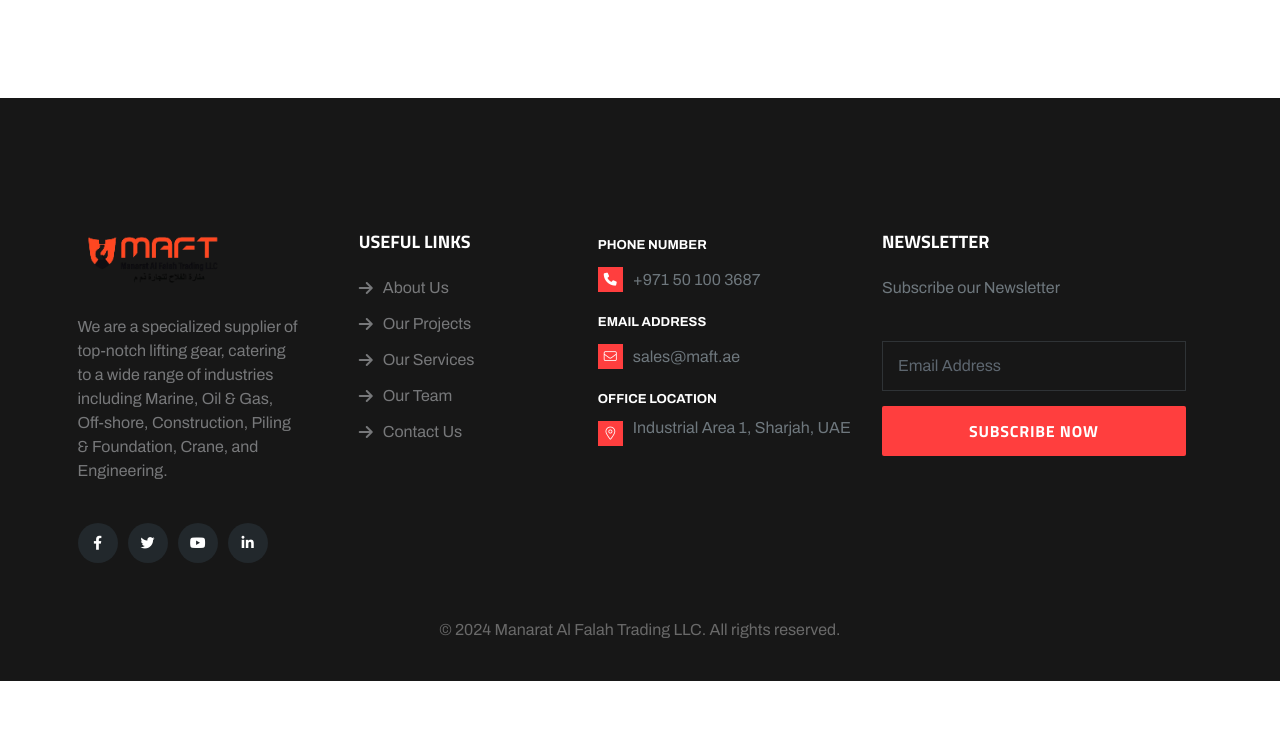
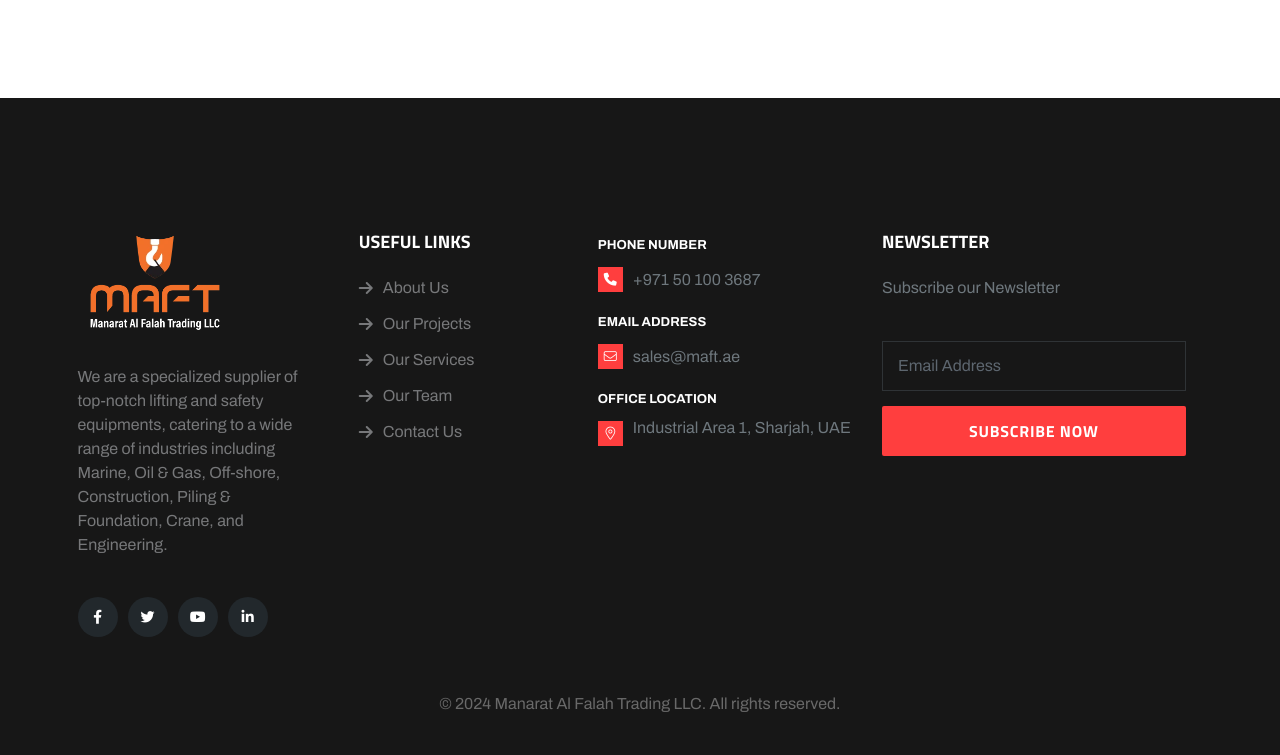
Before and after one commit to cyberneticstvm/maft, a Laravel app: page / in a window 1280 px wide. Shown: the part 4400-5155 px from the top of the page. Before the commit the page ends 5081 px from the top, so only its background shows below. Run offline with Laravel 12, Linux system fonts and the light colour scheme; some libraries are stand-ins or nearby versions.

Commit message:
small updates

```diff
--- a/resources/views/base.blade.php
+++ b/resources/views/base.blade.php
@@ -50,7 +50,7 @@
                     <div class="header-mid-one-wrapper">
                         <div class="logo-area">
                             <a href="{{ route('index') }}">
-                                <img src="{{ asset('/assets/images/logo/maft-logo-small.png') }}" alt="maft logo">
+                                <img src="{{ asset('/assets/images/logo/maft-logo-final.webp') }}" alt="maft logo">
                             </a>
                         </div>
                         <div class="header-right">
@@ -133,10 +133,10 @@
                     <div class="main-footer-wrapper-two">
                         <div class="single-footer-wized-two logo-area" data-sal="slide-up" data-sal-delay="150" data-sal-duration="800">
                             <a href="{{ route('index') }}" class="logo">
-                                <img src="{{ asset('/assets/images/logo/maft-logo-small.png') }}" alt="maft-logo">
+                                <img src="{{ asset('/assets/images/logo/maft-logo-footer.webp') }}" alt="maft-logo">
                             </a>
                             <p class="disc-f">
-                                We are a specialized supplier of top-notch lifting gear, catering to a wide range of industries including Marine, Oil & Gas, Off-shore, Construction, Piling & Foundation, Crane, and Engineering.
+                                We are a specialized supplier of top-notch lifting and safety equipments, catering to a wide range of industries including Marine, Oil & Gas, Off-shore, Construction, Piling & Foundation, Crane, and Engineering.
                             </p>
                             <div class="rts-social-wrapper-three">
                                 <ul>
```
Also changed, not shown: public/assets/images/logo/maft-logo-final.webp (added), public/assets/images/logo/maft-logo-footer.webp (added), public/assets/images/logo/maft-logo-left-icon.webp (added), public/assets/images/logo/maft-logo-left-icon1.webp (added), public/assets/images/logo/maft-logo-white.webp (added).
